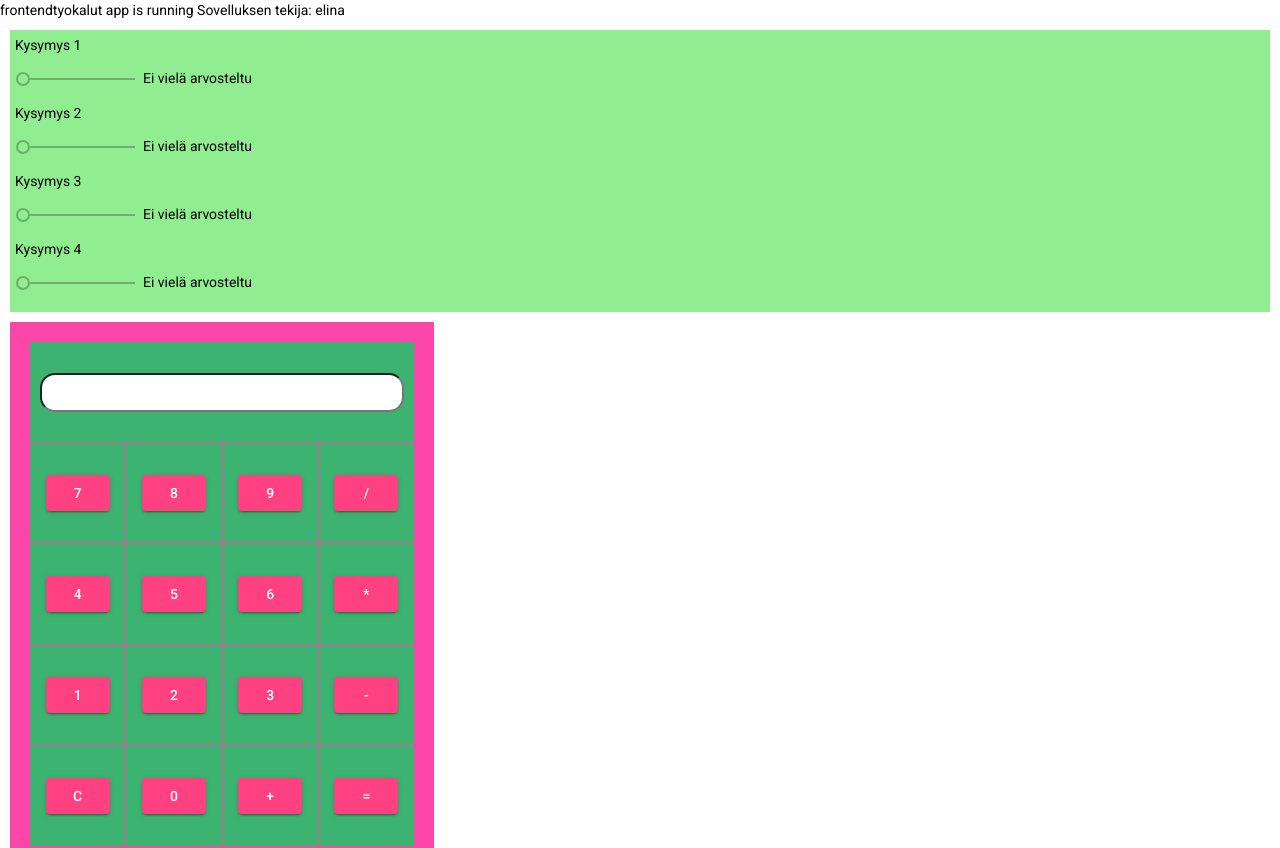
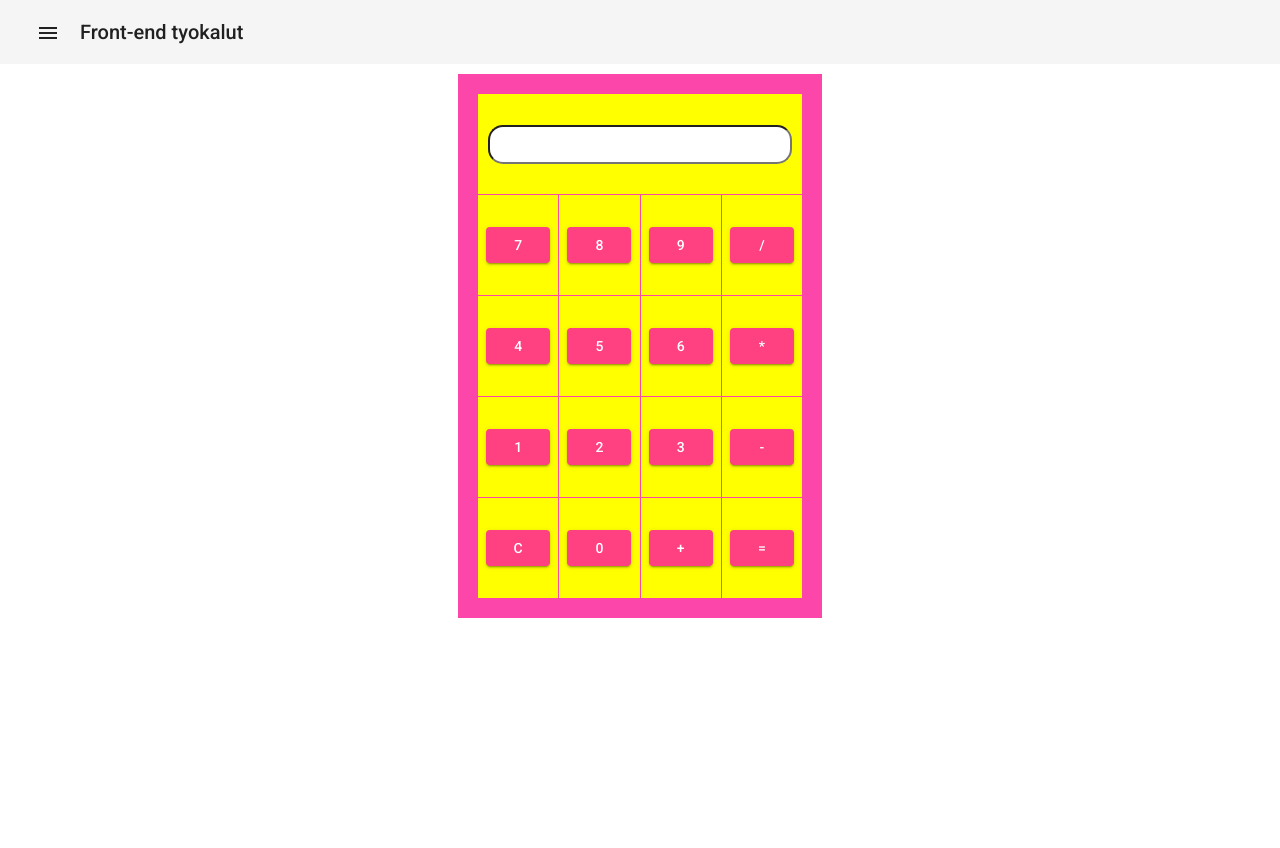
Before and after one commit to ellu563/WorkspaceAngular, an Angular app in the folder frontendtyokalut/: page /calculator in a window 1280 px wide. Before the commit this address led to /. Shown: the top 848 px of the page. After the commit the page ends 800 px from the top, so only its background shows below. Built offline with nearby package versions, Linux system fonts and the light colour scheme.

Commit message:
feedback ja toolbar muokkausta

```diff
--- a/frontendtyokalut/src/app/app-routing.module.ts
+++ b/frontendtyokalut/src/app/app-routing.module.ts
@@ -1,7 +1,13 @@
 import { NgModule } from '@angular/core';
 import { RouterModule, Routes } from '@angular/router';
+import { CalculatorComponent } from './calculator/calculator.component';
+import { FeedbackComponent } from './feedback/feedback.component';
 
-const routes: Routes = [];
+const routes: Routes = [
+  { path: '', redirectTo: '/calculator', pathMatch: 'full' },
+  { path: 'calculator', component: CalculatorComponent },
+  { path: 'feedback', component: FeedbackComponent }
+];
 
 @NgModule({
   imports: [RouterModule.forRoot(routes)],
--- a/frontendtyokalut/src/app/app.component.html
+++ b/frontendtyokalut/src/app/app.component.html
@@ -1,8 +1,2 @@
-{{title}} app is running
-Sovelluksen tekija: {{name}}
-
-<app-feedback></app-feedback>
-<app-calculator></app-calculator>
-<app-helloworld></app-helloworld>
-
-<!--<router-outlet></router-outlet>-->
+<app-toolbar></app-toolbar>
+<router-outlet></router-outlet>
--- a/frontendtyokalut/src/app/calculator/calculator.component.css
+++ b/frontendtyokalut/src/app/calculator/calculator.component.css
@@ -1,6 +1,10 @@
+.container {
+    margin: 0 auto;
+    width: 30%;
+}
+
 .calc {
     background: #FC46AA;
-    max-width: 30%;
     text-align: center;
     margin: 10px;
     padding: 20px;
@@ -14,5 +18,5 @@ input {
 }
 
 mat-grid-tile {
-    background: mediumseagreen;
+    background: yellow;
 }
--- a/frontendtyokalut/src/app/feedback/feedback.component.css
+++ b/frontendtyokalut/src/app/feedback/feedback.component.css
@@ -1,10 +1,12 @@
-#container {
+.container {
     background-color: lightgreen;
-    margin: 10px;
-    padding: 5px;
+    width: 400px;
+    margin: 0 auto;
+    padding: 20px;
 }
 
 #slid {
     display: block;
-    width: 20%;
+    width: 400px;
+    margin: 0 auto;
 }
--- a/frontendtyokalut/src/app/feedback/feedback.component.html
+++ b/frontendtyokalut/src/app/feedback/feedback.component.html
@@ -1,4 +1,4 @@
-<div id="container">
+<div class="container">
     <div *ngFor="let question of questions">{{question.question}}
         <div id="slid">
             <mat-slider min="0" max="3" step="1" value="0" (input)="onInputChange($event, question)"
--- /dev/null
+++ b/frontendtyokalut/src/app/toolbar/toolbar.component.html
@@ -0,0 +1,15 @@
+<mat-toolbar>
+    <button mat-button [matMenuTriggerFor]="menu">
+        <mat-icon>menu</mat-icon>
+    </button>
+    Front-end tyokalut
+</mat-toolbar>
+
+<mat-menu #menu="matMenu">
+    <button mat-menu-item><a routerLink="/calculator" routerLinkActive="active">
+            Calculator
+        </a></button>
+    <button mat-menu-item><a routerLink="/feedback" routerLinkActive="active">
+            Feedback
+        </a></button>
+</mat-menu>
--- /dev/null
+++ b/frontendtyokalut/src/app/toolbar/toolbar.component.ts
@@ -0,0 +1,15 @@
+import { Component, OnInit } from '@angular/core';
+
+@Component({
+  selector: 'app-toolbar',
+  templateUrl: './toolbar.component.html',
+  styleUrls: ['./toolbar.component.css']
+})
+export class ToolbarComponent implements OnInit {
+
+  constructor() { }
+
+  ngOnInit(): void {
+  }
+
+}
--- a/frontendtyokalut/src/index.html
+++ b/frontendtyokalut/src/index.html
@@ -1,5 +1,6 @@
 <!doctype html>
 <html lang="en">
+
 <head>
   <meta charset="utf-8">
   <title>Frontendtyokalut</title>
@@ -9,8 +10,11 @@
   <link rel="preconnect" href="https://fonts.gstatic.com">
   <link href="https://fonts.googleapis.com/css2?family=Roboto:wght@300;400;500&display=swap" rel="stylesheet">
   <link href="https://fonts.googleapis.com/icon?family=Material+Icons" rel="stylesheet">
+  <link href=https://fonts.googleapis.com/icon?family=Material+Icons rel="stylesheet">
 </head>
+
 <body class="mat-typography">
   <app-root></app-root>
 </body>
+
 </html>
```
Also changed, not shown: frontendtyokalut/src/app/app.module.ts (+10 -2 lines), frontendtyokalut/src/app/toolbar/toolbar.component.css (added), 1 other file (tests, documents, lock files or other folders).
